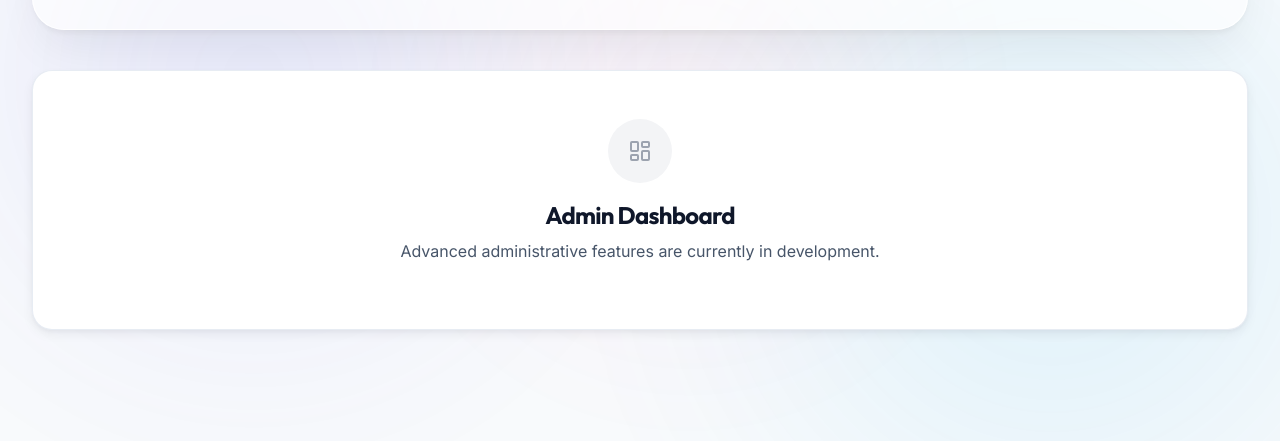
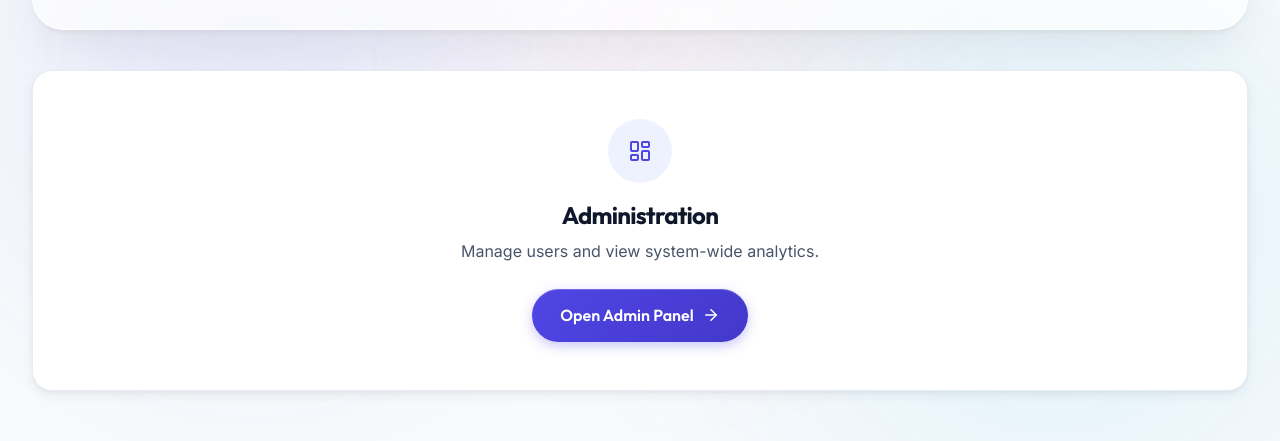
Before and after one commit to Vansh150705/faculty-scheduler, a React (Vite) app in the folder frontend/: page /dashboard in a window 1280 px wide. Shown: the part 224-665 px from the top of the page. Built offline with nearby package versions, Linux system fonts and the light colour scheme; no server answers; sample sign-in values are in the browser's storage.

Commit message:
show analytics on dashboard and link to admin panel

```diff
--- a/frontend/src/pages/Dashboard.jsx
+++ b/frontend/src/pages/Dashboard.jsx
@@ -1,8 +1,10 @@
 import React, { useContext } from 'react';
+import { Link } from 'react-router-dom';
 import { AuthContext } from '../context/AuthContext';
 import FacultyScheduler from './FacultyScheduler';
 import StudentBooking from './StudentBooking';
-import { LayoutDashboard } from 'lucide-react';
+import StatsGrid from '../components/StatsGrid';
+import { LayoutDashboard, ArrowRight } from 'lucide-react';
 
 const Dashboard = () => {
   const { user } = useContext(AuthContext);
@@ -27,16 +29,21 @@ const Dashboard = () => {
         </div>
       </div>
 
+      {(user.role === 'faculty' || user.role === 'student') && <StatsGrid />}
+
       <div className="animate-slide-up delay-200">
         {user.role === 'faculty' && <FacultyScheduler />}
         {user.role === 'student' && <StudentBooking />}
         {user.role === 'admin' && (
-          <div className="glass-card p-12 text-center mt-8 border-dashed border-2">
-            <div className="w-16 h-16 mx-auto bg-gray-100 rounded-full flex items-center justify-center mb-4">
-              <LayoutDashboard className="text-gray-400" size={24} />
+          <div className="glass-card p-12 text-center mt-4 border-dashed border-2 border-border">
+            <div className="w-16 h-16 mx-auto bg-primary-light text-primary rounded-full flex items-center justify-center mb-4">
+              <LayoutDashboard size={24} />
             </div>
-            <h2 className="text-2xl font-bold mb-2">Admin Dashboard</h2>
-            <p className="text-text-muted">Advanced administrative features are currently in development.</p>
+            <h2 className="text-2xl font-bold mb-2 text-text-main">Administration</h2>
+            <p className="text-text-muted mb-6">Manage users and view system-wide analytics.</p>
+            <Link to="/admin" className="btn btn-primary inline-flex">
+              Open Admin Panel <ArrowRight size={18} />
+            </Link>
           </div>
         )}
       </div>
```
